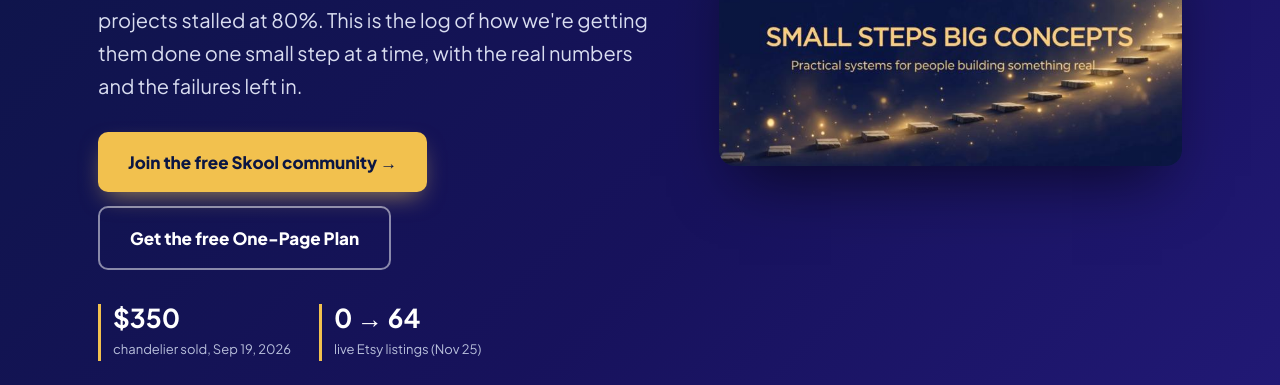
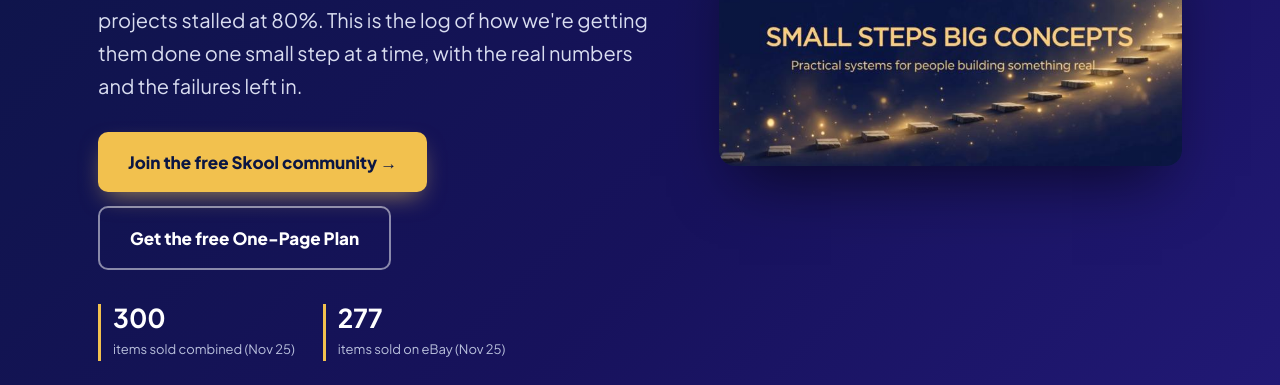
Before and after one commit to Smallstepsbigconcepts/smallstepsbigconcepts.github.io, a plain HTML site: page 404.html in a window 1280 px wide. Shown: the part 567-952 px from the top of the page. Drawn offline with Linux system fonts and the light colour scheme.

Commit message:
Sold totals Nov 25: 277 items sold on eBay, 23 sold on Facebook Marketplace, 300 items sold combined. eBay seller since 2000; FB 5.0 rating from 12 reviews. Drop subset sold windows so they are not double-counted.

```diff
--- a/404.html
+++ b/404.html
@@ -9,7 +9,7 @@
 <h1>That pile of unopened envelopes? <em>Open just one today.</em></h1>
 <p class="sub">I'm David Manning, a 20-year Navy submarine veteran. Back taxes, insurance, paperwork and debt piled up while my projects stalled at 80%. This is the log of how we're getting them done one small step at a time, with the real numbers and the failures left in.</p>
 <div class="ctas"><a class="btn" href="https://www.skool.com/little-level-ups-5574/about" data-goatcounter-click="join-home-hero" data-goatcounter-title="Skool join: home hero button">Join the free Skool community →</a><a class="btn ghost" href="/free/#plan" data-goatcounter-click="home-free-planner" data-goatcounter-title="Free planner: home">Get the free One-Page Plan</a></div>
-<div class="proof"><div><b>$350</b><span>chandelier sold, Sep 19, 2026</span></div><div><b>0 → 64</b><span>live Etsy listings (Nov 25)</span></div><div><b>393</b><span>eBay feedback, 100% positive (as of Nov 25, 2026)</span></div></div>
+<div class="proof"><div><b>300</b><span>items sold combined (Nov 25)</span></div><div><b>277</b><span>items sold on eBay (Nov 25)</span></div><div><b>23</b><span>sold on Facebook Marketplace (Nov 25)</span></div></div>
 </div><div class="media"><div class="bar">▶ Start here: the free community</div><a href="https://www.skool.com/little-level-ups-5574/about" data-goatcounter-click="join-home-cover" data-goatcounter-title="Skool join: home cover image"><img src="/assets/skool-cover.jpg" alt="Small Steps Big Concepts community"></a></div></div></header>
 
 <section class="dark"><div class="wrap"><p class="quote">I had a habit of getting projects to 80% and then getting shinied, distracted by a new project. AI has helped me prioritize, break down, and schedule tasks so the things living in my head can come out into the world.</p>
@@ -30,7 +30,7 @@
 
 <section class="tint" id="areas"><div class="wrap center"><div class="eye">What I've built</div><h2>Pick an area. See the proof.</h2><p class="lead">Each project has its own page: the story, the numbers, how we do it, and what went wrong.</p>
 <div class="areas" style="text-align:left">
-<a class="area" href="/selling/"><div class="ico">$</div><h3>Selling &amp; Reselling</h3><p>Garage backlog, poker shirts, and the pricing system I built while clearing out the house.</p><ul><li>Chandelier sold for $350</li><li>393 eBay feedback, 100% positive (Nov 25)</li><li>64 live Etsy listings (Nov 25); 7 on eBay (Nov 16)</li></ul><span class="go">Reselling · Shirts · Playbook →</span></a>
+<a class="area" href="/selling/"><div class="ico">$</div><h3>Selling &amp; Reselling</h3><p>Garage backlog, poker shirts, and the pricing system I built while clearing out the house.</p><ul><li>300 items sold combined (Nov 25)</li><li>277 items sold on eBay (Nov 25); eBay seller since 2000</li><li>23 sold on Facebook Marketplace (Nov 25), 5.0 rating from 12 reviews</li></ul><span class="go">Reselling · Shirts · Playbook →</span></a>
 <a class="area" href="/content/"><div class="ico">▶</div><h3>Content &amp; Channels</h3><p>An animated poker show, a creator partner's clip pipeline, and a 30-day challenge that stalled.</p><ul><li>AfterTheRiver: 27 public uploads and 1,319 YouTube views as of Nov 25, 2026</li><li>New clips go out every day on Instagram, TikTok, Facebook and YouTube Shorts, with clips booked through Dec 5 (as of Nov 24, 2026)</li></ul><span class="go">AfterTheRiver · CinderBeats · 30-Day →</span></a>
 <a class="area" href="/courses-books/"><div class="ico">✎</div><h3>Courses &amp; Books</h3><p>Published pricing playbooks, and courses that are honestly still being built.</p><ul><li><em>Price It, List It, Ship It, Let It Go</em> on Gumroad ($19)</li><li><em>Price It Right, Move It Out</em> on Kindle and Etsy</li><li>Champions of Communication in development</li></ul><span class="go">Playbook · Champions · Coming next →</span></a>
 <a class="area" href="/systems-ai/"><div class="ico">⚙</div><h3>Systems &amp; AI</h3><p>A free app, plus how I use AI helpers to finish what I start.</p><ul><li>Positivithink live since Sep 24</li><li>844 Evernote notes moved into files I own</li></ul><span class="go">Positivithink · Working with AI →</span></a>
@@ -42,6 +42,7 @@
 <section><div class="wrap"><div class="eye">Recent accomplishments</div><h2>What's actually shipped</h2><p class="lead">Each one is checked against my own records.</p>
 <div class="wins">
 <a class="win" href="/reselling/"><i>✓</i><span>A chandelier I first listed in December 2016 finally sold for $350 (Sep 19, 2026).</span></a>
+<a class="win" href="/reselling/"><i>✓</i><span>277 items sold on eBay (Nov 25) and 23 sold on Facebook Marketplace (Nov 25): 300 items sold combined. eBay seller since 2000. Facebook Marketplace: 5.0 rating from 12 reviews.</span></a>
 <a class="win" href="/shirts/"><i>✓</i><span>T-shirts live again for the first time in about 8–10 years: 64 live Etsy listings (Nov 25) and 7 on eBay (Nov 16).</span></a>
 <a class="win" href="/pricing-playbook/"><i>✓</i><span>The filled-in edition, <em>Price It, List It, Ship It, Let It Go</em>, is live on Gumroad at $19: the base playbook plus a 9-page SOP companion from my own shop.</span></a>
 <a class="win" href="/pricing-playbook/"><i>✓</i><span>E-book <em>Price It Right, Move It Out</em> published on Amazon Kindle (Oct 5, 2026) and Etsy, built from the systems I made for clearing out my house.</span></a>
@@ -58,7 +59,7 @@
 
 <section class="dark"><div class="wrap"><div class="eye">Before AI help → now</div><h2>The numbers, year to date</h2><p class="lead">Small numbers on purpose. Each “before” is a dated figure from my records, from before the AI help started in late September 2026. Where there's no real starting figure, I show only today's number and its date.</p>
 <div class="ba">
-<div class="bacard"><div class="lbl">Live Etsy listings</div><div class="row"><div class="b"><b>0</b><small>shelved since ~2017</small></div><div class="arr">→</div><div class="n"><b>64</b><small>Nov 25, 2026</small></div></div></div>
+<div class="bacard"><div class="lbl">Items sold combined</div><div class="only"><b>300</b></div><small>277 items sold on eBay + 23 sold on Facebook Marketplace · Nov 25, 2026</small></div><div class="bacard"><div class="lbl">eBay items sold</div><div class="only"><b>277</b></div><small>eBay seller since 2000 · 393 feedback, 100% positive · Nov 25, 2026</small></div><div class="bacard"><div class="lbl">Facebook Marketplace items sold</div><div class="only"><b>23</b></div><small>5.0 rating from 12 reviews · Nov 25, 2026</small></div><div class="bacard"><div class="lbl">Live Etsy listings</div><div class="row"><div class="b"><b>0</b><small>shelved since ~2017</small></div><div class="arr">→</div><div class="n"><b>64</b><small>Nov 25, 2026</small></div></div></div>
 <div class="bacard"><div class="lbl">AfterTheRiver uploads</div><div class="only"><b>27</b></div><small>6 videos + 21 Shorts · Nov 25, 2026</small></div>
 <div class="bacard"><div class="lbl">CinderBeats clip posting</div><div class="only"><b>Every day</b></div><small>Instagram, TikTok, Facebook and YouTube Shorts · booked through Dec 5 (Nov 24, 2026)</small></div>
 </div><p style="margin-top:30px"><a class="btn" href="/metrics/">All metrics →</a></p></div></section>
```
Also changed, not shown: index.html (+4 -3 lines), metrics/index.html (+1 -1 lines), reselling/index.html (+1 -1 lines), selling/index.html (+1 -1 lines).
